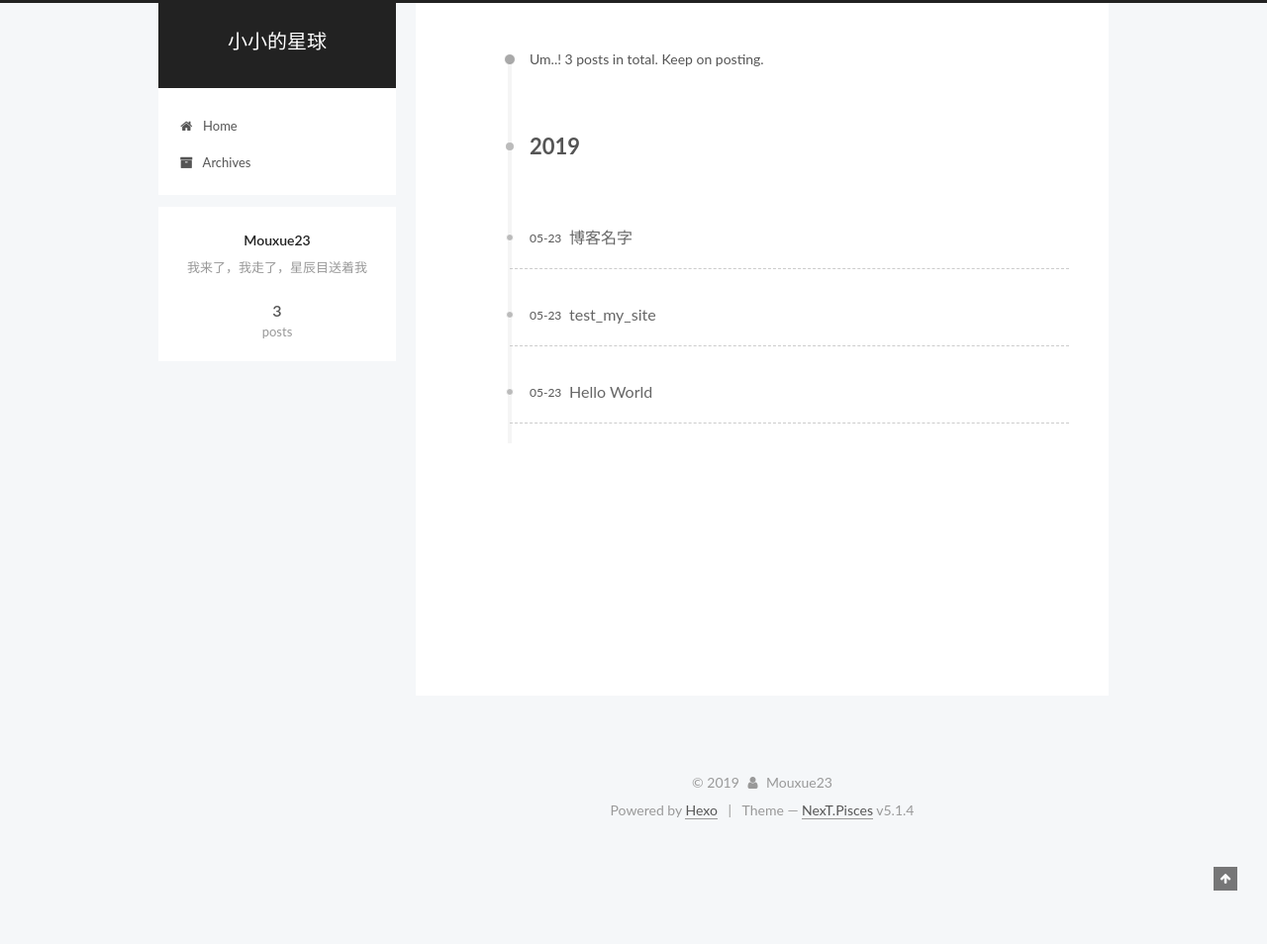
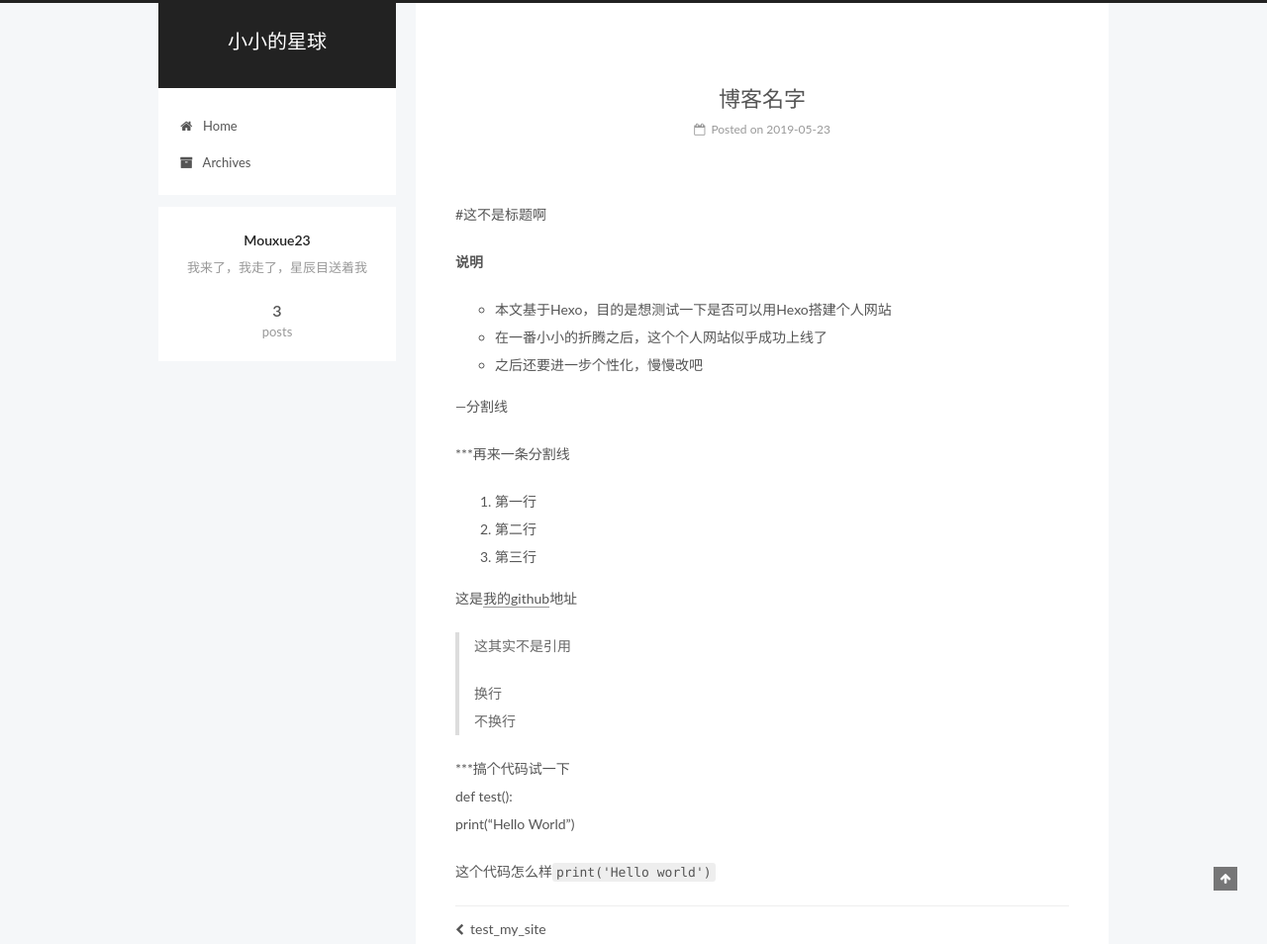
Before and after one commit to mouxue23/mouxue23.github.io, a plain HTML site: page 2019/05/23/本站说明/index.html in a window 1280 px wide. Shown: the top 954 px of the page at 99% size. Before the commit the page ends 853 px from the top, so only its background shows below. Drawn offline with Linux system fonts and the light colour scheme.

Commit message:
Site updated: 2019-05-23 19:10:46

```diff
--- a/archives/index.html
+++ b/2019/05/23/本站说明/index.html
@@ -79,17 +79,18 @@
 
 
 
-<meta name="description" content="我来了，我走了，星辰目送着我">
+<meta name="description" content="#这不是标题啊 说明  本文基于Hexo，目的是想测试一下是否可以用Hexo搭建个人网站 在一番小小的折腾之后，这个个人网站似乎成功上线了 之后还要进一步个性化，慢慢改吧  —分割线 ***再来一条分割线  第一行 第二行 第三行  这是我的github地址  这其实不是引用 换行不换行  ***搞个代码试一下    def test():        print(“Hello World”)">
 <meta name="keywords" content="杂感，学习">
-<meta property="og:type" content="website">
-<meta property="og:title" content="小小的星球">
-<meta property="og:url" content="http://yoursite.com/archives/index.html">
+<meta property="og:type" content="article">
+<meta property="og:title" content="博客名字">
+<meta property="og:url" content="http://yoursite.com/2019/05/23/本站说明/index.html">
 <meta property="og:site_name" content="小小的星球">
-<meta property="og:description" content="我来了，我走了，星辰目送着我">
+<meta property="og:description" content="#这不是标题啊 说明  本文基于Hexo，目的是想测试一下是否可以用Hexo搭建个人网站 在一番小小的折腾之后，这个个人网站似乎成功上线了 之后还要进一步个性化，慢慢改吧  —分割线 ***再来一条分割线  第一行 第二行 第三行  这是我的github地址  这其实不是引用 换行不换行  ***搞个代码试一下    def test():        print(“Hello World”)">
 <meta property="og:locale" content="default">
+<meta property="og:updated_time" content="2019-05-23T11:10:33.368Z">
 <meta name="twitter:card" content="summary">
-<meta name="twitter:title" content="小小的星球">
-<meta name="twitter:description" content="我来了，我走了，星辰目送着我">
+<meta name="twitter:title" content="博客名字">
+<meta name="twitter:description" content="#这不是标题啊 说明  本文基于Hexo，目的是想测试一下是否可以用Hexo搭建个人网站 在一番小小的折腾之后，这个个人网站似乎成功上线了 之后还要进一步个性化，慢慢改吧  —分割线 ***再来一条分割线  第一行 第二行 第三行  这是我的github地址  这其实不是引用 换行不换行  ***搞个代码试一下    def test():        print(“Hello World”)">
 
 
 
@@ -119,13 +120,13 @@
 
 
 
-  <link rel="canonical" href="http://yoursite.com/archives/">
+  <link rel="canonical" href="http://yoursite.com/2019/05/23/本站说明/">
 
 
 
 
 
-  <title>Archive | 小小的星球</title>
+  <title>博客名字 | 小小的星球</title>
 
 
 
@@ -144,7 +145,7 @@
 
 
 
-  <div class="container sidebar-position-left page-archive">
+  <div class="container sidebar-position-left page-post-detail">
     <div class="headband"></div>
 
     <header id="header" class="header" itemscope itemtype="http://schema.org/WPHeader">
@@ -218,21 +219,7 @@
           <div id="content" class="content">
 
 
-
-
-
-  <div class="post-block archive">
-    <div id="posts" class="posts-collapse">
-      <span class="archive-move-on"></span>
-
-      <span class="archive-page-counter">
-
-
-
-
-
-        Um..! 3 posts in total. Keep on posting.
-      </span>
+  <div id="posts" class="posts-expand">
 
 
 
@@ -241,36 +228,49 @@
 
 
 
+  <article class="post post-type-normal" itemscope itemtype="http://schema.org/Article">
 
-          <div class="collection-title">
-            <h1 class="archive-year" id="archive-year-2019">2019</h1>
-          </div>
+
+
+  <div class="post-block">
+    <link itemprop="mainEntityOfPage" href="http://yoursite.com/2019/05/23/本站说明/">
+
+    <span hidden itemprop="author" itemscope itemtype="http://schema.org/Person">
+      <meta itemprop="name" content="Mouxue23">
+      <meta itemprop="description" content>
+      <meta itemprop="image" content="/images/avatar.gif">
+    </span>
+
+    <span hidden itemprop="publisher" itemscope itemtype="http://schema.org/Organization">
+      <meta itemprop="name" content="小小的星球">
+    </span>
+
+
+      <header class="post-header">
+
+
+
+          <h1 class="post-title" itemprop="name headline">博客名字</h1>
+
+
+        <div class="post-meta">
+          <span class="post-time">
+
+              <span class="post-meta-item-icon">
+                <i class="fa fa-calendar-o"></i>
+              </span>
+
+                <span class="post-meta-item-text">Posted on</span>
+
+              <time title="Post created" itemprop="dateCreated datePublished" datetime="2019-05-23T18:05:41+08:00">
+                2019-05-23
+              </time>
 
 
 
 
 
-  <article class="post post-type-normal" itemscope itemtype="http://schema.org/Article">
-    <header class="post-header">
-
-      <h2 class="post-title">
-
-            <a class="post-title-link" href="/2019/05/23/博客名字/" itemprop="url">
-
-                <span itemprop="name">博客名字</span>
-
-            </a>
-
-      </h2>
-
-      <div class="post-meta">
-        <time class="post-time" itemprop="dateCreated" datetime="2019-05-23T18:05:41+08:00" content="2019-05-23">
-          05-23
-        </time>
-      </div>
-
-    </header>
-  </article>
+          </span>
 
 
 
@@ -285,27 +285,45 @@
 
 
 
-  <article class="post post-type-normal" itemscope itemtype="http://schema.org/Article">
-    <header class="post-header">
 
-      <h2 class="post-title">
 
-            <a class="post-title-link" href="/2019/05/23/test-my-site/" itemprop="url">
+        </div>
+      </header>
 
-                <span itemprop="name">test_my_site</span>
 
-            </a>
 
-      </h2>
 
-      <div class="post-meta">
-        <time class="post-time" itemprop="dateCreated" datetime="2019-05-23T17:42:57+08:00" content="2019-05-23">
-          05-23
-        </time>
+
+    <div class="post-body" itemprop="articleBody">
+
+
+
+
+
+        <p>#这不是标题啊</p>
+<p><strong>说明</strong></p>
+<ul>
+<li>本文基于Hexo，目的是想测试一下是否可以用Hexo搭建个人网站</li>
+<li>在一番小小的折腾之后，这个个人网站似乎成功上线了</li>
+<li>之后还要进一步个性化，慢慢改吧</li>
+</ul>
+<p>—分割线</p>
+<p>***再来一条分割线</p>
+<ol>
+<li>第一行</li>
+<li>第二行</li>
+<li>第三行</li>
+</ol>
+<p>这是<a href="https://github.com/mouxue23/mouxue23.github.io" target="_blank" rel="noopener">我的github</a>地址</p>
+<blockquote>
+<p>这其实不是引用</p>
+<p>换行<br>不换行</p>
+</blockquote>
+<p>***搞个代码试一下<br>    def test():<br>        print(“Hello World”)</p>
+<p>这个代码怎么样<code>print(&#39;Hello world&#39;)</code></p>
+
+
     </div>
-
-    </header>
-  </article>
 
 
 
@@ -316,35 +334,26 @@
 
 
 
+    <footer class="post-footer">
 
 
 
 
-  <article class="post post-type-normal" itemscope itemtype="http://schema.org/Article">
-    <header class="post-header">
-
-      <h2 class="post-title">
-
-            <a class="post-title-link" href="/2019/05/23/hello-world/" itemprop="url">
-
-                <span itemprop="name">Hello World</span>
-
-            </a>
-
-      </h2>
-
-      <div class="post-meta">
-        <time class="post-time" itemprop="dateCreated" datetime="2019-05-23T17:32:22+08:00" content="2019-05-23">
-          05-23
-        </time>
-      </div>
-
-    </header>
-  </article>
 
 
 
+        <div class="post-nav">
+          <div class="post-nav-next post-nav-item">
 
+              <a href="/2019/05/23/test-my-site/" rel="next" title="test_my_site">
+                <i class="fa fa-chevron-left"></i> test_my_site
+              </a>
+
+          </div>
+
+          <span class="post-nav-divider"></span>
+
+          <div class="post-nav-prev post-nav-item">
 
           </div>
         </div>
@@ -352,11 +361,26 @@
 
 
 
+    </footer>
+  </div>
+
+
+
+  </article>
+
+
+
+    <div class="post-spread">
+
+    </div>
+  </div>
+
+
+          </div>
 
 
 
 
-          </div>
 
 
 
@@ -564,6 +588,10 @@
 
 
 
+  <script type="text/javascript" src="/js/src/scrollspy.js?v=5.1.4"></script>
+<script type="text/javascript" src="/js/src/post-details.js?v=5.1.4"></script>
+
+
 
 
 
--- a/css/main.css
+++ b/css/main.css
@@ -1823,7 +1823,7 @@ pre .javascript .function {
   width: 4px;
   height: 4px;
   border-radius: 50%;
-  background: #45204e;
+  background: #2fe4c2;
 }
 .links-of-blogroll {
   font-size: 13px;
```
Also changed, not shown: 2019/05/23/test-my-site/index.html (+1 -1 lines), archives/2019/05/index.html (+1 -1 lines), archives/2019/index.html (+1 -1 lines), index.html (+20 -5 lines). Lines whose indentation alone changed are shown as unchanged.
